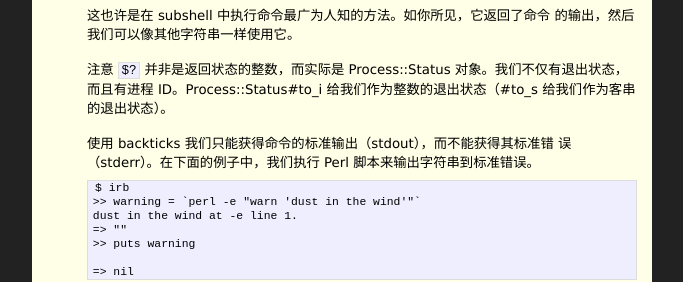
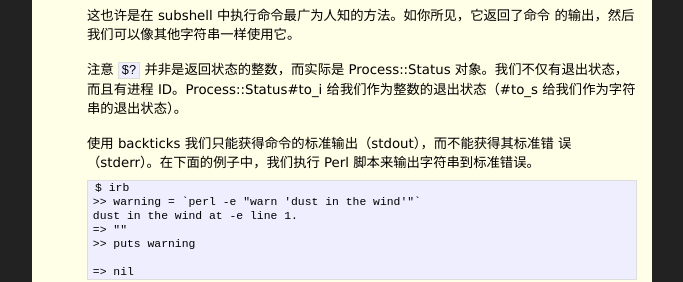
Before and after one commit to xuxiaodong/dailyrb, a Jekyll site: the page built from _posts/2012-07-04-run-shell-commands-in-ruby.md, in a window 1280 px wide and 900 px high, scrolled down 817 px. Shown: the part 198-480 px from the top of the window, without its empty margins (298-981 px from the left). Built offline with Jekyll 4.4.1, drawn with Linux system fonts in a browser that asks for light colours; Markdown is read by kramdown in place of the engine named in the settings; comment, search, counter and statistics services are not loaded.

Commit message:
Fix typo

```diff
--- a/_posts/2012-07-04-run-shell-commands-in-ruby.md
+++ b/_posts/2012-07-04-run-shell-commands-in-ruby.md
@@ -64,7 +64,7 @@ category: howto
 
    注意 `$?` 并非是返回状态的整数，而实际是 Process::Status
    对象。我们不仅有退出状态，而且有进程 ID。Process::Status#to_i
-   给我们作为整数的退出状态（#to_s 给我们作为客串的退出状态）。
+   给我们作为整数的退出状态（#to_s 给我们作为字符串的退出状态）。
 
    使用 backticks 我们只能获得命令的标准输出（stdout），而不能获得其标准错
    误（stderr）。在下面的例子中，我们执行 Perl 脚本来输出字符串到标准错误。
```
